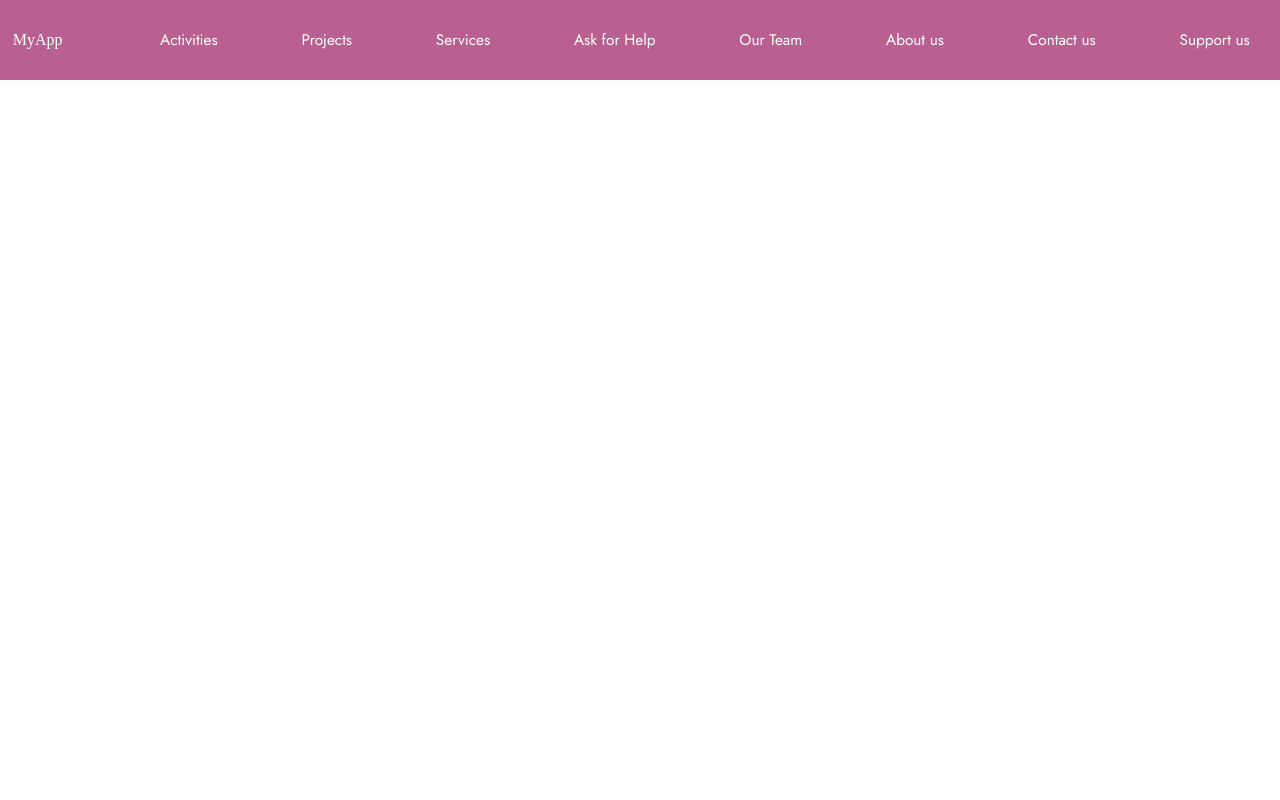
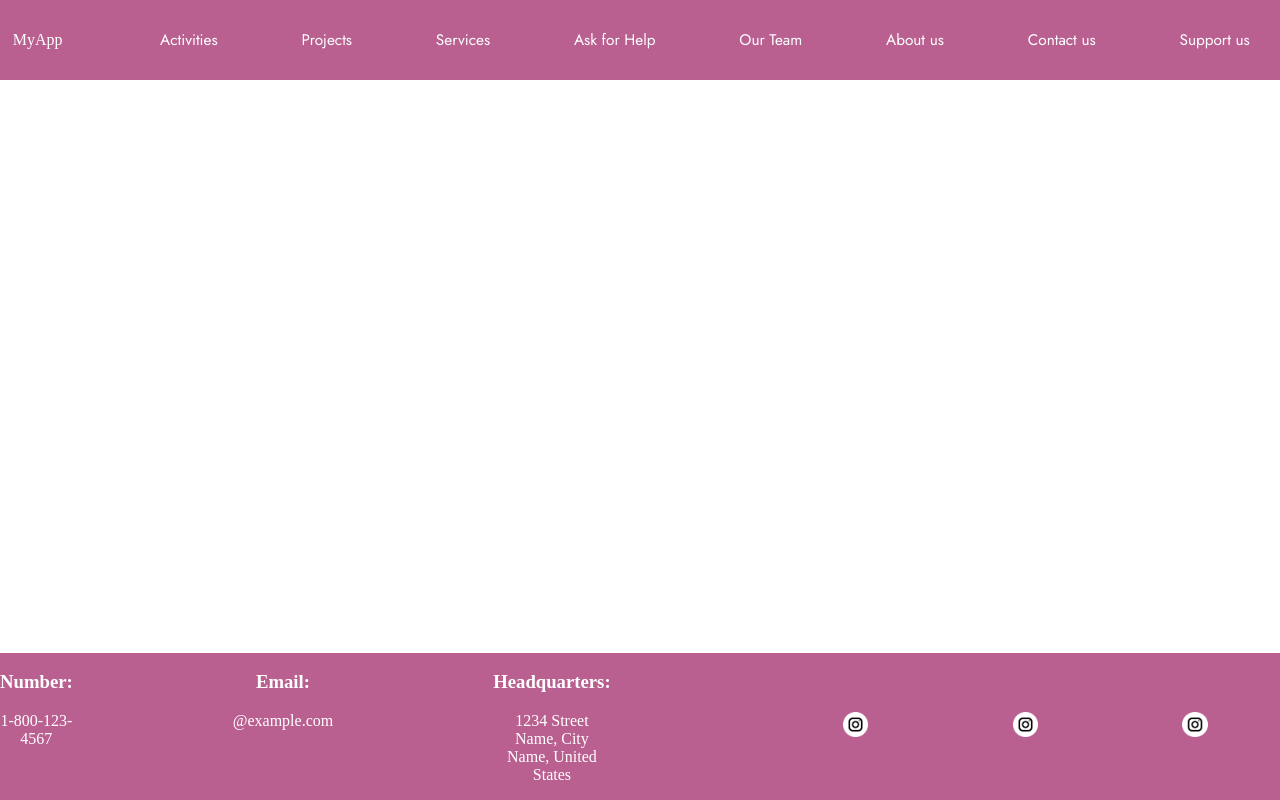
Before and after one commit to filippofini/hypermedia-project-2024, a Nuxt app in the folder website/: page /activities in a window 1280 px wide. Built offline with nearby package versions, Linux system fonts and the light colour scheme; no server answers.

Commit message:
added footer

```diff
--- /dev/null
+++ b/website/components/Footer.vue
@@ -0,0 +1,53 @@
+<template>
+    <footer>
+        <div class="bottom">
+                <div class="number">
+                    <h3>Number:</h3>
+                    <p>1-800-123-4567</p>
+                </div>
+                <div class="email">
+                    <h3>Email:</h3>
+                    <p>@example.com</p>
+                </div>
+                <div class="address">
+                    <h3>Headquarters:</h3>
+                    <p>1234 Street Name, City Name, United States</p>
+                </div>
+
+            <div class="socials">
+                <a href="https://www.instagram.com" target=”_blank” aria-label="Link to Instagram"><img src="../assets/img/contacts/instagram_logo.png" alt="Instagram Logo" class="instagram-footer"></a>
+                <a href="https://www.facebook.com" target=”_blank” aria-label="Link to Facebook"><img src="../assets/img/contacts/instagram_logo.png" alt="Facebook Logo" class="facebook-footer"></a>
+                <a href="https://twitter.com/home" target=”_blank” aria-label="Link to Twitter"><img src="../assets/img/contacts/instagram_logo.png" alt="Twitter Logo" class="twitter-footer"></a>
+            </div>
+
+        </div>
+    </footer>
+</template>
+
+<style scoped>
+    footer{
+        background-color: #B96090;
+        flex-shrink: 0;
+        text-align: center;
+        margin-top: auto;
+        color: white;
+    }
+
+    .bottom {
+        display: flex;
+        justify-content: space-evenly;
+        gap: 10rem;
+    }
+
+    .socials{
+        display: flex;
+        justify-content: center;
+        align-items: center;
+    }
+
+    .instagram-footer, .facebook-footer, .twitter-footer{
+        max-width: 15%;
+        height: auto;;
+    }
+
+</style>
--- a/website/layouts/default.vue
+++ b/website/layouts/default.vue
@@ -1,10 +1,8 @@
 <template>
     <div class="page">
-    <header>
         <TopBar />
-    </header>
-    <slot />
-
+        <slot />
+        <Footer />
     </div>
 </template>
 
```
Also changed, not shown: website/assets/img/contacts/instagram_logo.png (added).
